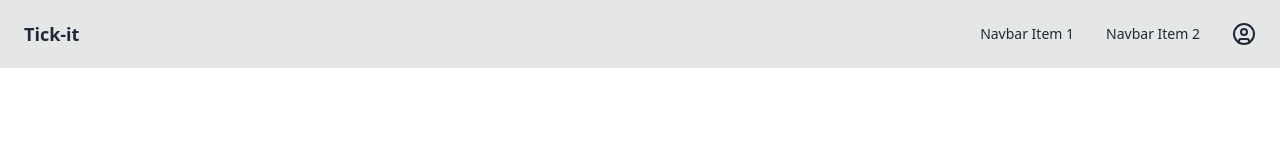
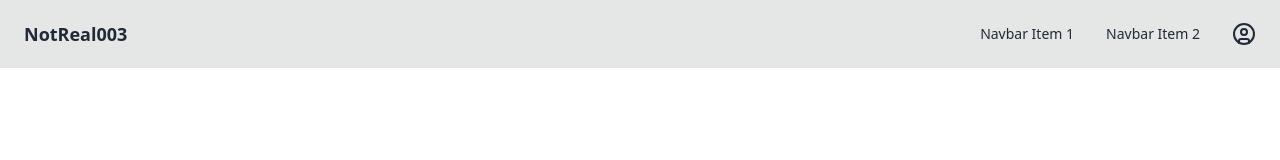
Before and after one commit to NotReal003/REQUEST-MANAGEMENT-SYSTEM, a React (Create React App) app: page /login in a window 1280 px wide. Shown: the top 160 px of the page. Built offline with nearby package versions, Linux system fonts and the light colour scheme.

Commit message:
Update Navbar.jsx

```diff
--- a/src/components/Navbar.jsx
+++ b/src/components/Navbar.jsx
@@ -69,7 +69,7 @@ export default function Navbar({ isAuthenticated }) {
           <div className="drawer-content flex flex-col">
             <div className="w-full navbar bg-base-300">
               <Link to="/" className="font-bold text-lg flex-1 px-2 mx-2">
-                Tick-it
+                NotReal003
               </Link>
 
               <div className="flex-none sm:hidden">
```
